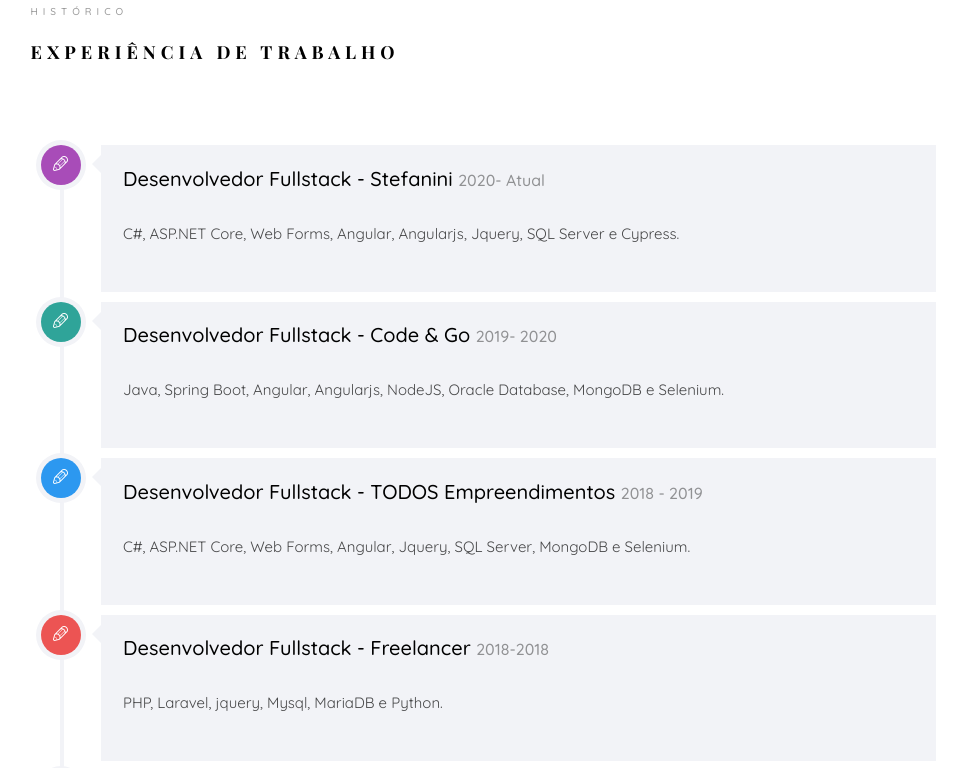
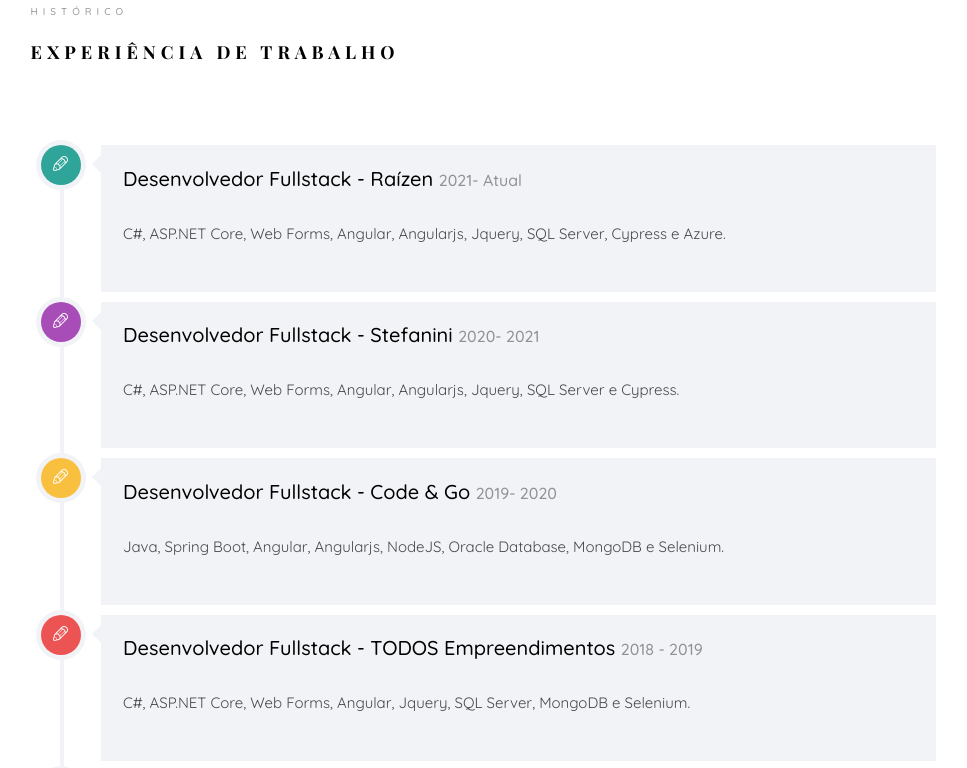
Before and after one commit to wictorChaves/wictorchaves.github.io, a plain HTML site: page index.html in a window 1280 px wide. Shown: the part 4808-5576 px from the top of the page, without its empty margins (307-1274 px from the left). Drawn offline with nearby package versions, Linux system fonts and the light colour scheme; files whose address does not match are found by name; a web font is replaced by a local one.

Commit message:
Nova experiência de trabalho

```diff
--- a/index.html
+++ b/index.html
@@ -547,6 +547,22 @@
 									<article class="timeline-entry animate-box" data-animate-effect="fadeInLeft">
 										<div class="timeline-entry-inner">
 
+											<div class="timeline-icon color-5">
+												<i class="icon-pen2"></i>
+											</div>
+
+											<div class="timeline-label">
+												<h2><a href="https://www.raizen.com.br/" target="_blank">Desenvolvedor
+														Fullstack - Raízen</a>
+													<span>2021- Atual</span></h2>
+												<p>C#, ASP.NET Core, Web Forms, Angular, Angularjs, Jquery, SQL Server, Cypress e Azure.</p>
+											</div>
+										</div>
+									</article>
+
+									<article class="timeline-entry animate-box" data-animate-effect="fadeInLeft">
+										<div class="timeline-entry-inner">
+
 											<div class="timeline-icon color-4">
 												<i class="icon-pen2"></i>
 											</div>
@@ -554,7 +570,7 @@
 											<div class="timeline-label">
 												<h2><a href="https://stefanini.com/pt-br" target="_blank">Desenvolvedor
 														Fullstack - Stefanini</a>
-													<span>2020- Atual</span></h2>
+													<span>2020- 2021</span></h2>
 												<p>C#, ASP.NET Core, Web Forms, Angular, Angularjs, Jquery, SQL Server e
 													Cypress.</p>
 											</div>
@@ -564,7 +580,7 @@
 									<article class="timeline-entry animate-box" data-animate-effect="fadeInLeft">
 										<div class="timeline-entry-inner">
 
-											<div class="timeline-icon color-5">
+											<div class="timeline-icon color-3">
 												<i class="icon-pen2"></i>
 											</div>
 
@@ -581,7 +597,7 @@
 									<article class="timeline-entry animate-box" data-animate-effect="fadeInLeft">
 										<div class="timeline-entry-inner">
 
-											<div class="timeline-icon color-1">
+											<div class="timeline-icon color-2">
 												<i class="icon-pen2"></i>
 											</div>
 
@@ -599,7 +615,7 @@
 
 									<article class="timeline-entry animate-box" data-animate-effect="fadeInRight">
 										<div class="timeline-entry-inner">
-											<div class="timeline-icon color-2">
+											<div class="timeline-icon color-1">
 												<i class="icon-pen2"></i>
 											</div>
 											<div class="timeline-label">
@@ -611,7 +627,7 @@
 
 									<article class="timeline-entry animate-box" data-animate-effect="fadeInLeft">
 										<div class="timeline-entry-inner">
-											<div class="timeline-icon color-3">
+											<div class="timeline-icon color-5">
 												<i class="icon-pen2"></i>
 											</div>
 											<div class="timeline-label">
@@ -643,7 +659,7 @@
 
 									<article class="timeline-entry animate-box" data-animate-effect="fadeInLeft">
 										<div class="timeline-entry-inner">
-											<div class="timeline-icon color-5">
+											<div class="timeline-icon color-3">
 												<i class="icon-pen2"></i>
 											</div>
 											<div class="timeline-label">
@@ -659,7 +675,7 @@
 
 									<article class="timeline-entry animate-box" data-animate-effect="fadeInLeft">
 										<div class="timeline-entry-inner">
-											<div class="timeline-icon color-1">
+											<div class="timeline-icon color-2">
 												<i class="icon-pen2"></i>
 											</div>
 											<div class="timeline-label">
@@ -674,7 +690,7 @@
 
 									<article class="timeline-entry animate-box" data-animate-effect="fadeInLeft">
 										<div class="timeline-entry-inner">
-											<div class="timeline-icon color-2">
+											<div class="timeline-icon color-1">
 												<i class="icon-pen2"></i>
 											</div>
 											<div class="timeline-label">
```
